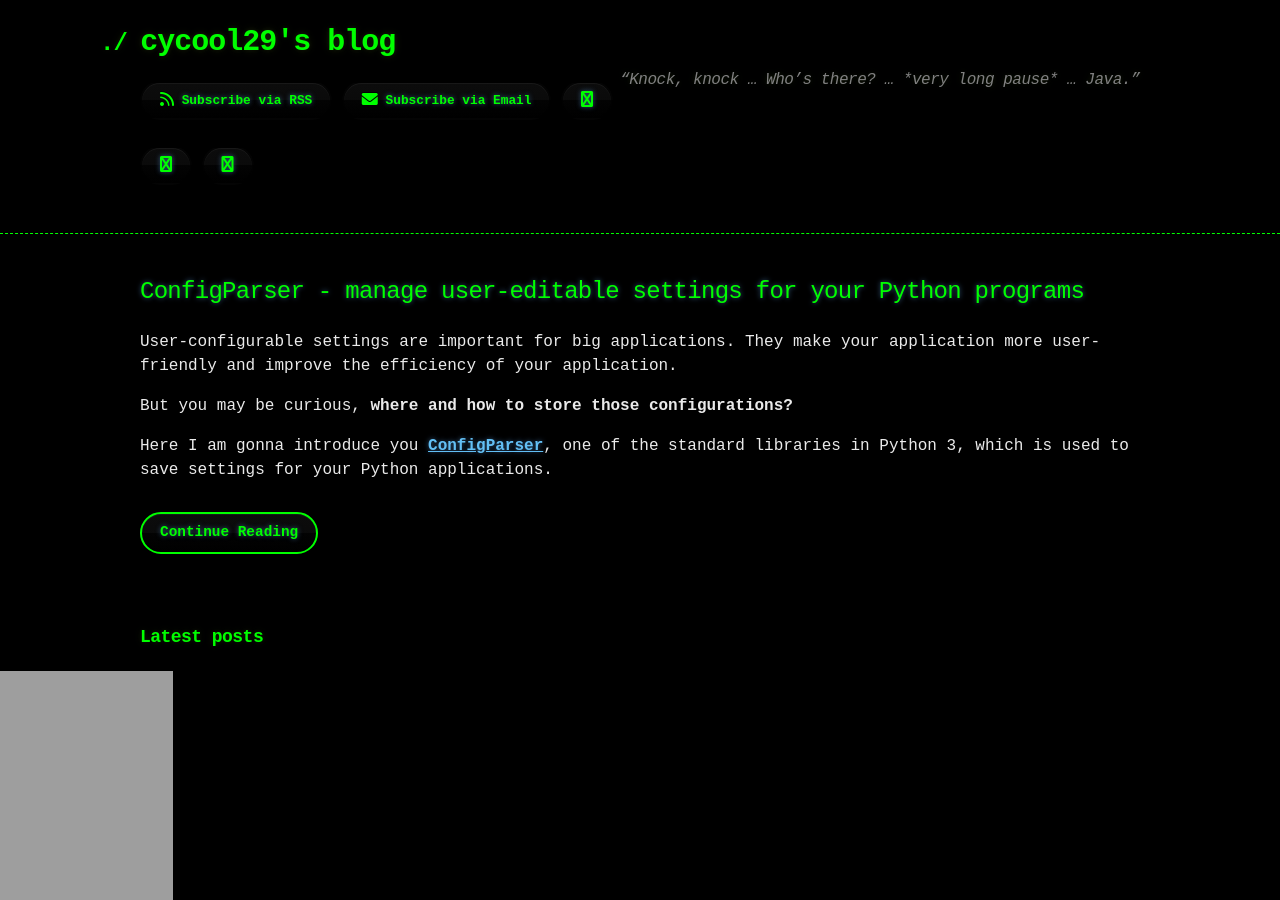
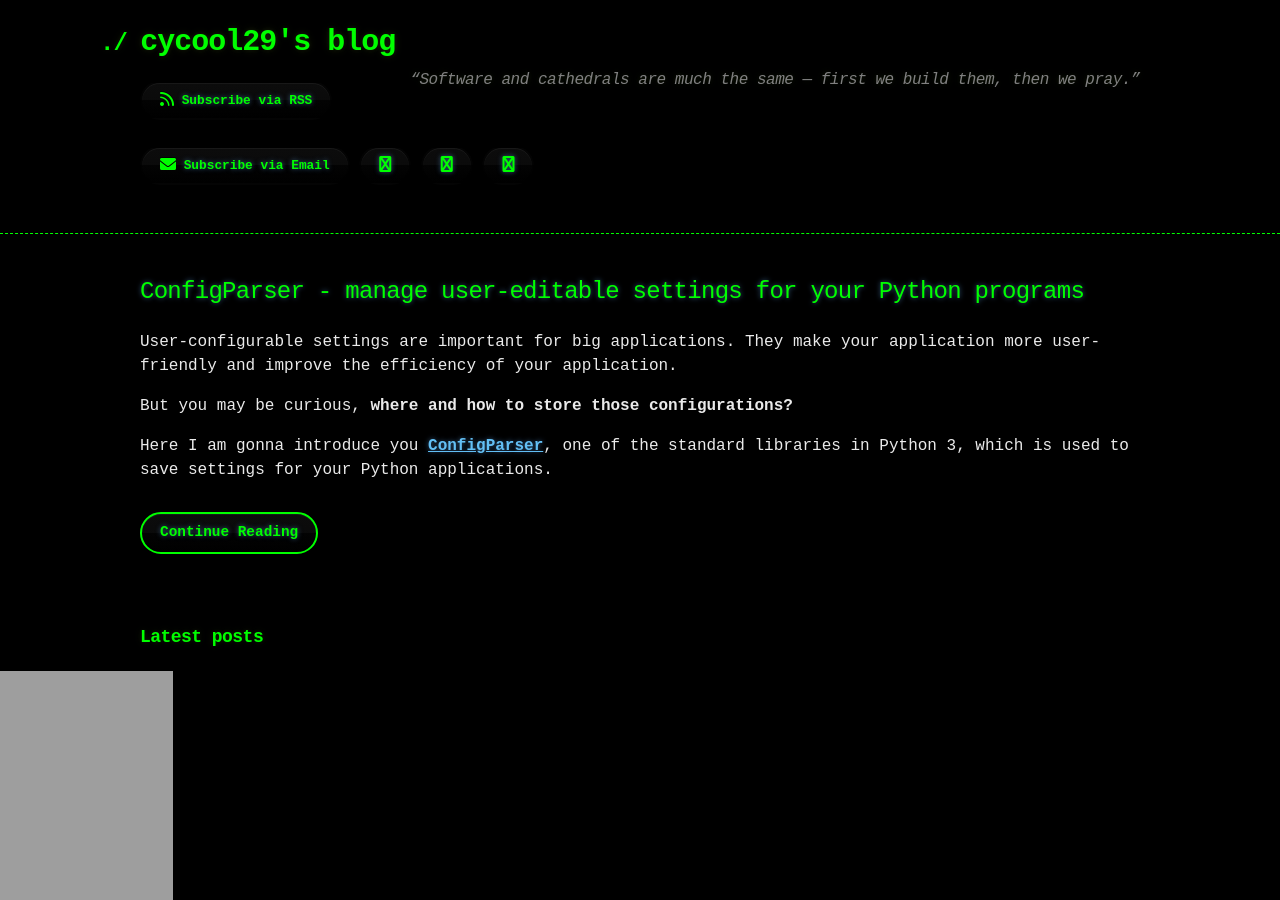
Before and after one commit to cycool29/cycool29.github.io, a Jekyll site: the page built from index.md, in a window 1280 px wide and 900 px high. Built offline with Jekyll 4.4.1, drawn with Linux system fonts in a browser that asks for light colours; a style sheet for code colours, icons or effects is not loaded.

Commit message:
Update quotes

```diff
--- a/_config.yml
+++ b/_config.yml
@@ -1,5 +1,5 @@
 title: cycool29's blog
-description: "“Knock, knock … Who’s there? … *very long pause* … Java.”"
+description: "“Software and cathedrals are much the same — first we build them, then we pray.” "
 bio: A high school student. Intermediate in Python, Git, Bash. Learning JavaScript. He/Him. "
 author: cycool29
 url: https://cycool29.github.io
```
